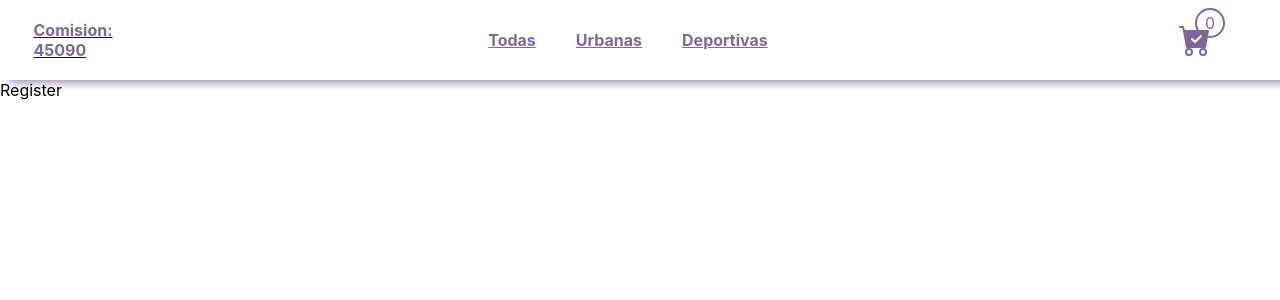
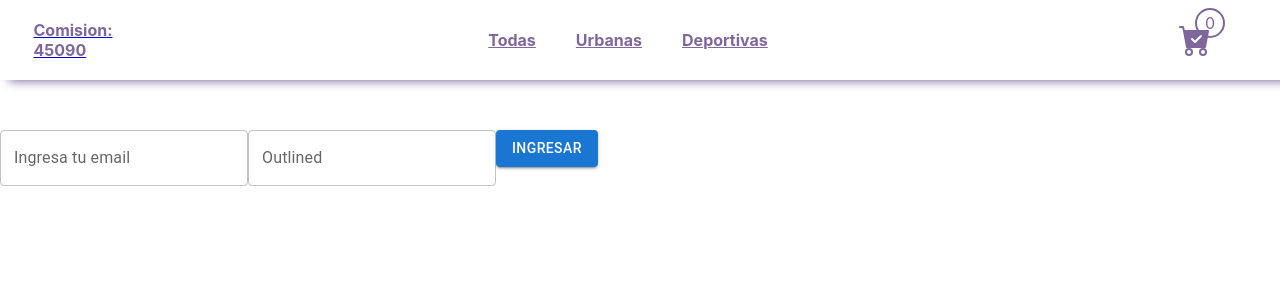
Before and after one commit to jorgeduje/coder-45090, a React (Create React App) app: page /sign-up in a window 1280 px wide. Shown: the top 300 px of the page. Built offline with nearby package versions, Linux system fonts and the light colour scheme; no server answers.

Commit message:
sea agrega auth con firebase

```diff
--- a/src/components/Login/Login.jsx
+++ b/src/components/Login/Login.jsx
@@ -1,21 +1,26 @@
-import { Button, TextField } from "@mui/material";
+import { Button, IconButton, TextField, Tooltip } from "@mui/material";
 import { useFormik } from "formik";
+
+import { FcGoogle } from "react-icons/fc";
 
 import * as Yup from "yup";
 import { Link } from "react-router-dom";
+import { onSignIn, sigInWithGoogle } from "../../firebaseConfig";
 
 const Login = () => {
-
-
-
+  const handleLoginGoggle = async () => {
+    const res = await sigInWithGoogle();
+    console.log(res);
+  };
 
   const { handleSubmit, values, handleChange, errors } = useFormik({
     initialValues: {
       email: "",
       password: "",
     },
-    onSubmit: (data) => {
-      console.log(data);
+    onSubmit: async (data) => {
+      const response = await onSignIn(data);
+      console.log(response);
     },
     validationSchema: Yup.object().shape({
       email: Yup.string()
@@ -56,8 +61,14 @@ const Login = () => {
         <Button variant="contained" type="submit">
           Ingresar
         </Button>
+        <Tooltip title="ingresa con google">
+          <IconButton onClick={handleLoginGoggle}>
+            <FcGoogle size={50} />
+          </IconButton>
+        </Tooltip>
       </form>
 
+      {/* <Button onClick={handleLoginGoggle}>Ingresa con Google</Button> */}
       <h1>No tienes cuenta?</h1>
       <Link to="/sign-up">Registrate</Link>
     </div>
--- a/src/components/Register/Register.jsx
+++ b/src/components/Register/Register.jsx
@@ -1,9 +1,51 @@
-import React from 'react'
+import { Button, TextField } from "@mui/material";
+import React, { useState } from "react";
+import { register } from "../../firebaseConfig";
 
 const Register = () => {
+  const [userData, setUserData] = useState({
+    email: "",
+    password: "",
+  });
+
+  const handleSubmit = async (e) => {
+    e.preventDefault();
+
+    const res = await register({
+      email: userData.email,
+      password: userData.password,
+    });
+
+    console.log(res);
+  };
+
   return (
-    <div>Register</div>
-  )
-}
+    <div style={{ marginTop: "50px" }}>
+      <form action="" onSubmit={handleSubmit}>
+        <TextField
+          label="Ingresa tu email"
+          variant="outlined"
+          value={userData.email}
+          name="email"
+          onChange={(e) => setUserData({ ...userData, email: e.target.value })}
+        />
+        <TextField
+          label="Outlined"
+          variant="outlined"
+          value={userData.password}
+          name="password"
+          onChange={(e) =>
+            setUserData({ ...userData, password: e.target.value })
+          }
+        />
+        <Button variant="contained" type="submit">
+          Ingresar
+        </Button>
+      </form>
 
-export default Register
+      {/* <Button onClick={handleLoginGoggle}>Ingresa con Google</Button> */}
+    </div>
+  );
+};
+
+export default Register;
--- a/src/firebaseConfig.js
+++ b/src/firebaseConfig.js
@@ -1,6 +1,13 @@
+import { initializeApp } from "firebase/app";
+import { getFirestore } from "firebase/firestore";
 
-import { initializeApp } from "firebase/app";
-import { getFirestore } from "firebase/firestore"
+import {
+  getAuth,
+  signInWithEmailAndPassword,
+  GoogleAuthProvider,
+  signInWithPopup,
+  createUserWithEmailAndPassword,
+} from "firebase/auth";
 
 const firebaseConfig = {
   apiKey: process.env.REACT_APP_API_KEY,
@@ -8,8 +15,33 @@ const firebaseConfig = {
   projectId: process.env.REACT_APP_PROYECT_ID,
   storageBucket: process.env.REACT_APP_STORAGE_BUCKET,
   messagingSenderId: process.env.REACT_APP_MESSAGING_SENDER_ID,
-  appId: process.env.REACT_APP_APP_ID
+  appId: process.env.REACT_APP_APP_ID,
 };
 
 const app = initializeApp(firebaseConfig);
-export const db = getFirestore(app)
+export const db = getFirestore(app);
+const auth = getAuth(app);
+
+export const onSignIn = async ({ email, password }) => {
+  try {
+    return await signInWithEmailAndPassword(auth, email, password);
+  } catch (err) {
+    return err;
+  }
+};
+
+const googleProvider = new GoogleAuthProvider();
+export const sigInWithGoogle = async () => {
+  try {
+    return await signInWithPopup(auth, googleProvider);
+  } catch (error) {
+    return error;
+  }
+};
+export const register = async ({ email, password }) => {
+  try {
+    return await createUserWithEmailAndPassword(auth, email, password);
+  } catch (error) {
+    return error;
+  }
+};
```
